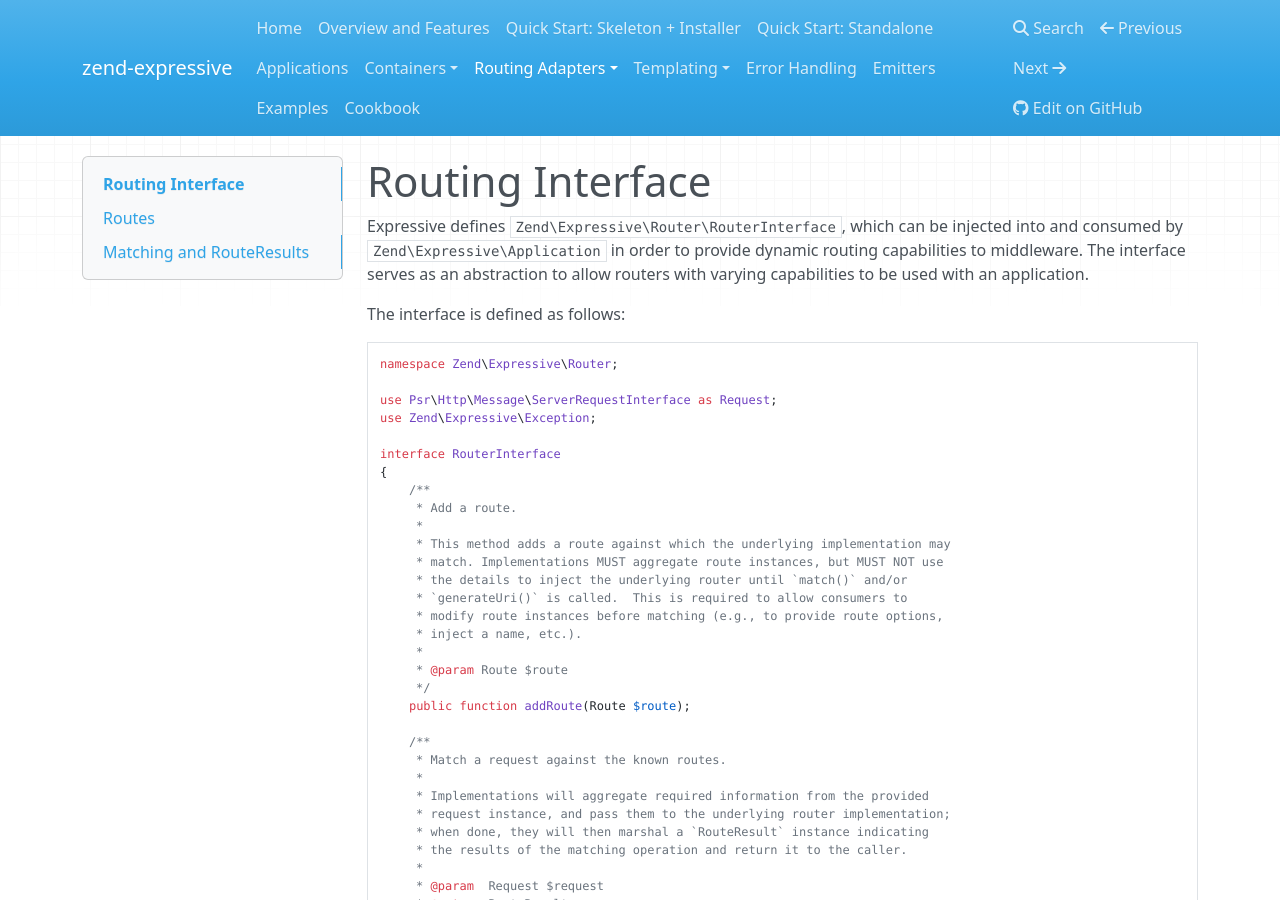
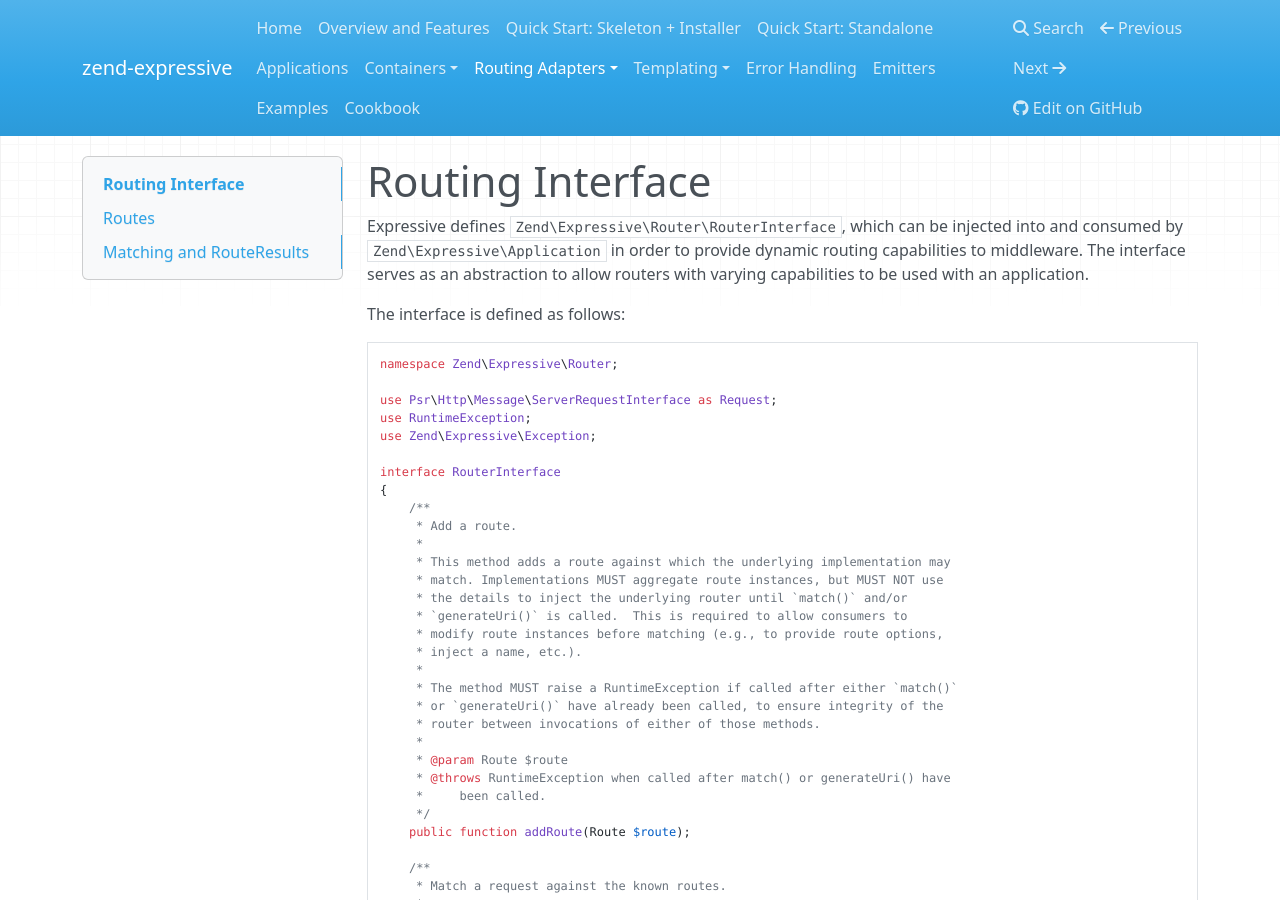
Before and after one commit to zendframework/zend-expressive, an MkDocs documentation site: the page built from doc/book/router/interface.md, in a window 1280 px wide and 900 px high. Built offline with MkDocs 1.6.1, drawn with Linux system fonts in a browser that asks for light colours; nearby versions of some CDN libraries; old or Windows-style settings are respelled for this version of MkDocs.

Commit message:
Updated documentation to reflect change in interface

```diff
--- a/doc/book/router/interface.md
+++ b/doc/book/router/interface.md
@@ -12,6 +12,7 @@
 namespace Zend\Expressive\Router;
 
 use Psr\Http\Message\ServerRequestInterface as Request;
+use RuntimeException;
 use Zend\Expressive\Exception;
 
 interface RouterInterface
@@ -26,7 +27,13 @@
      * modify route instances before matching (e.g., to provide route options,
      * inject a name, etc.).
      *
+     * The method MUST raise a RuntimeException if called after either `match()`
+     * or `generateUri()` have already been called, to ensure integrity of the
+     * router between invocations of either of those methods.
+     *
      * @param Route $route
+     * @throws RuntimeException when called after match() or generateUri() have
+     *     been called.
      */
     public function addRoute(Route $route);
 
```
